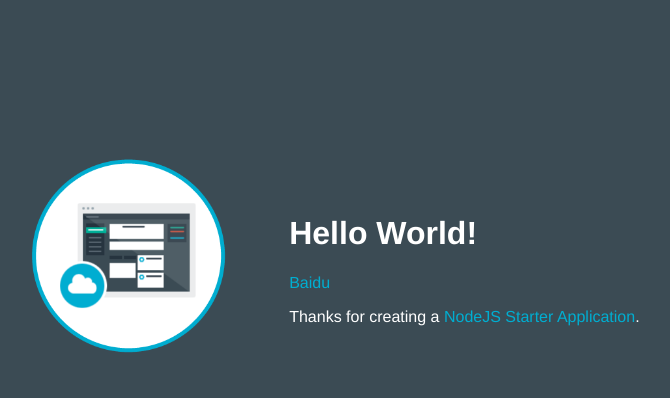
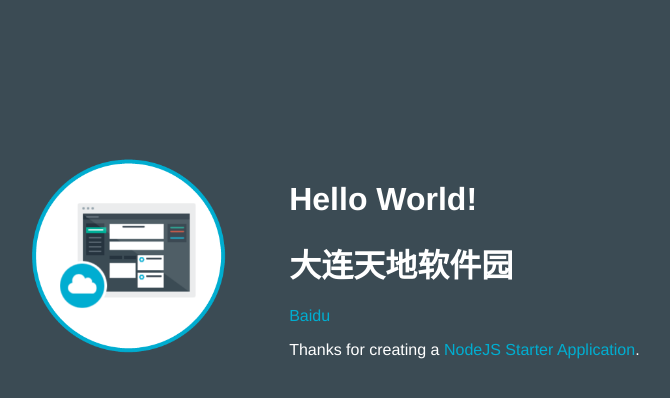
Before and after one commit to FengIOChen/nodechen-1486453447128, a website: page public/index.html in a window 1280 px wide. Shown: the whole page, without its empty margins (253-923 px from the left). Drawn offline with Linux system fonts and the light colour scheme.

Commit message:
Update index.html

```diff
--- a/public/index.html
+++ b/public/index.html
@@ -17,6 +17,7 @@
         </td>
         <td>
           <h1 id="message">Hello World!</h1>
+          <h1 id="message">大连天地软件园</h1>
           <a href="http://www.baidu.com/">Baidu</a>
           <p class='description'></p> Thanks for creating a <span class = "blue">NodeJS Starter Application</span>.
         </td>
```
